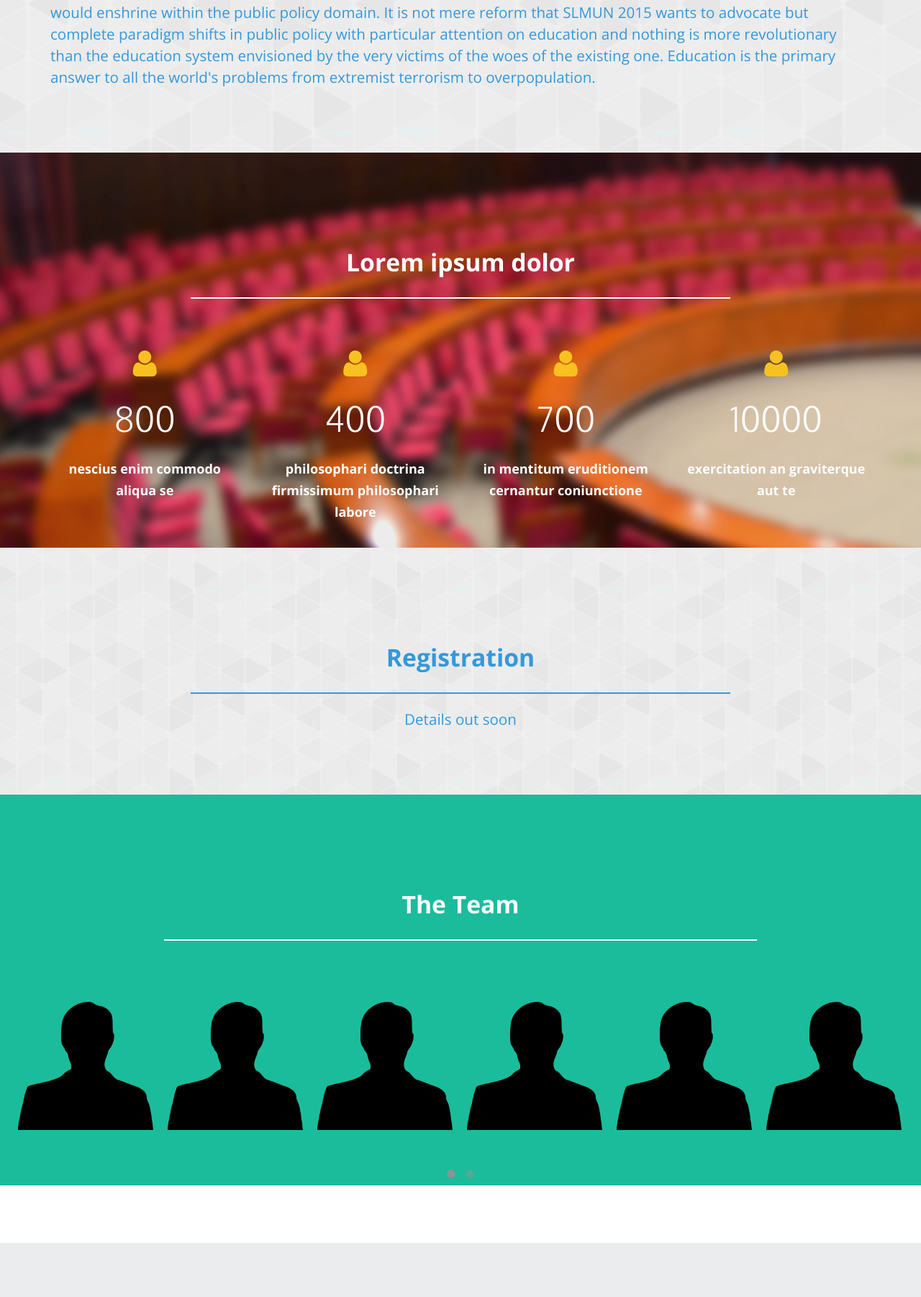
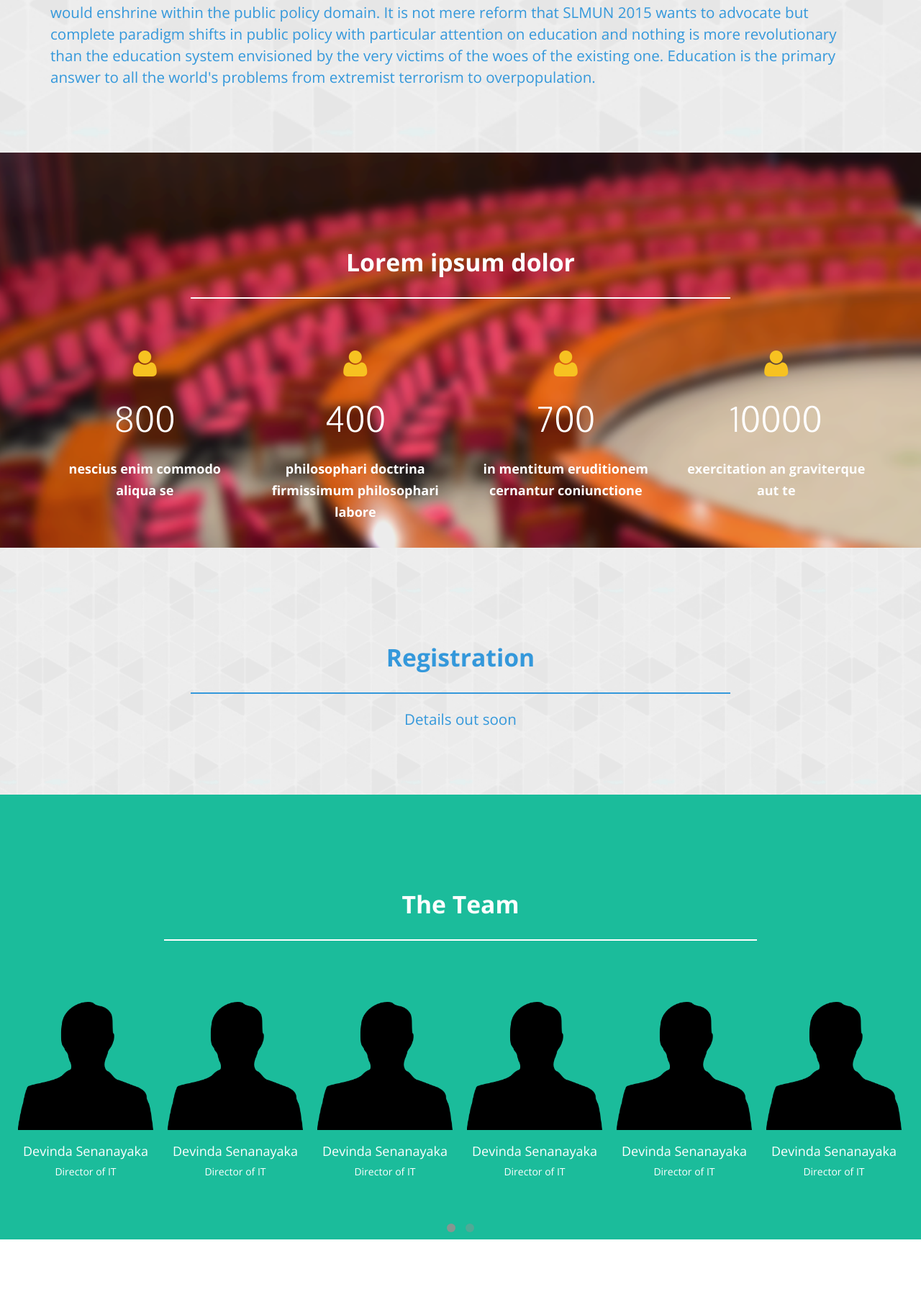
Before and after one commit to Saturnfive/SLMUN15, a PHP site: page / in a window 1280 px wide. Shown: the part 1600-3402 px from the top of the page at 72% size. Before the commit the page ends 3327 px from the top, so only its background shows below. Run offline with PHP 8.4, Linux system fonts and the light colour scheme; some libraries are stand-ins or nearby versions.

Commit message:
Menu Fixed

```diff
--- a/css/app.css
+++ b/css/app.css
@@ -50,7 +50,6 @@
     padding: 4px 6x;
     font-family: 'Montserrat', sans-serif;
     font-size: 16px;
-
 }
 .navbar-color-active {
     background-color: rgba(25, 181, 254, 0.85);
@@ -69,8 +68,8 @@
     transition: background-color 500ms linear;
 }
 .navbar-Mtext {
-    padding: 3px 5px 9px 5px;
-    margin-top: 5px;
+    padding: 6px 5px 11px 5px;
+    margin-top: 0px;
     font-family: 'Oxygen', sans-serif;
     font-size: 25px;
     font-weight: 300;
@@ -87,6 +86,13 @@
     background-color: rgba(236, 240, 241, 0.4);
     text-decoration: none;
     cursor: pointer;
+
+
+     -webkit-transition: all .5s ease;
+    -moz-transition: all .5s ease;
+    -ms-transition: all .5s ease;
+    -o-transition: all .5s ease;
+    transition: all .5s ease;
 }
 .navbar-custom a {
     /*    line-height: 4px;*/
@@ -105,8 +111,14 @@
     height: inherit;
 }
 .nav li {
-    padding-top: 7px;
+    padding-top: 1px;
 }
+
+/*
+.nav li {
+    padding-top: 4px;
+}
+*/
 .nav li a {
     color: #fff;
 }
@@ -125,7 +137,9 @@
 .section4 h1,
 .section4 p,
 .section5 h1,
-.section5 p {
+.section5 p,
+.section5 h4,
+.section5 h5 {
     font-family: 'Open Sans', sans-serif;
 }
 .section1 h1,
@@ -147,8 +161,6 @@
 .section5 h1 {
     color: #fff;
 }
-
-
 .section1 p,
 .section2 p,
 .section3 p,
@@ -165,11 +177,9 @@
 .section4 p {
     color: #3498db;
 }
-
 .section1 {
     background-color: #4B77BE;
 }
-
 .section2 {
     background-image: url(../Resources/greybackdrop.png);
     background-size: cover;
@@ -178,11 +188,9 @@
     background-image: url(../Resources/greybackdrop.png);
     background-size: cover;
 }
-
 .section5 {
-    background-color: #1BBC9B ;
+    background-color: #1BBC9B;
 }
-
 .section3 {
     background-image: url(../Resources/confroom.png);
     background-size: cover;
@@ -212,7 +220,6 @@ hr.blue-line {
     border-color: red;
     border-style: solid;
 }
-
 .stat {
     margin: 50px auto;
     text-align: center;
@@ -259,13 +266,9 @@ hr.blue-line {
         background-color: rgba(14, 67, 108, 0.9);
     }
 }
-
-
-
 .carousel-position {
     padding: 2% 0 0 0;
 }
-
 .item-settings {
     /*    margin: 220px;*/
     padding: 30px 0px;
@@ -276,3 +279,24 @@ hr.blue-line {
     border-radius: 3px;
     text-align: center;
 }
+.item-settings h4 {
+    margin-top: 20px;
+}
+a h4,
+a h5 {
+    color: #fff;
+}
+.item-settings a:hover,
+.item-settings a:focus,
+.item-settings a:hover h4,
+.item-settings a:hover h5,
+.item-settings a:focus h4,
+.item-settings a:focus h5 {
+    text-decoration: none;
+    text-shadow: 0px 1px #000;
+    -webkit-transition: all .5s ease;
+    -moz-transition: all .5s ease;
+    -ms-transition: all .5s ease;
+    -o-transition: all .5s ease;
+    transition: all 4s ease;
+}
--- a/index.html
+++ b/index.html
@@ -53,9 +53,9 @@
                         </li>
                         <li><a href="#8th-session">8th Session</a>
                         </li>
+                        <li><a href="#apply">Registration</a>
+                        </li>
                         <li><a href="#team">The Team</a>
-                        </li>
-                        <li><a href="#apply">Registration</a>
                         </li>
                         <li><a href="#">Contact Us</a>
                         </li>
@@ -266,42 +266,42 @@
                     <div class="row">
                         <div class="col-md-12 ">
                             <div id="team-slider" class="owl-carousel carousel-position">
-                                <div class="item-settings test">
-                                    <a href="#"><img class="img-responsive" src="Resources/mock.png"></a>
+                                <div class="item-settings">
+                                    <a href="#"><img class="img-responsive" src="Resources/mock.png"></a><a href="#"><h4>Devinda Senanayaka</h4><h5>Director of IT</h5></a>
                                 </div>
                                 <div class="item-settings">
-                                    <img class="img-responsive" src="Resources/mock.png">
+                                    <a href="#"><img class="img-responsive" src="Resources/mock.png"></a><a href="#"><h4>Devinda Senanayaka</h4><h5>Director of IT</h5></a>
 
                                 </div>
                                 <div class="item-settings">
-                                    <img class="img-responsive" src="Resources/mock.png">
+                                    <a href="#"><img class="img-responsive" src="Resources/mock.png"></a><a href="#"><h4>Devinda Senanayaka</h4><h5>Director of IT</h5></a>
                                 </div>
                                 <div class="item-settings">
-                                    <img class="img-responsive" src="Resources/mock.png">
+                                    <a href="#"><img class="img-responsive" src="Resources/mock.png"></a><a href="#"><h4>Devinda Senanayaka</h4><h5>Director of IT</h5></a>
                                 </div>
                                 <div class="item-settings">
-                                    <img class="img-responsive" src="Resources/mock.png">
+                                    <a href="#"><img class="img-responsive" src="Resources/mock.png"></a><a href="#"><h4>Devinda Senanayaka</h4><h5>Director of IT</h5></a>
                                 </div>
                                 <div class="item-settings">
-                                    <img class="img-responsive" src="Resources/mock.png">
+                                    <a href="#"><img class="img-responsive" src="Resources/mock.png"></a><a href="#"><h4>Devinda Senanayaka</h4><h5>Director of IT</h5></a>
                                 </div>
                                 <div class="item-settings">
-                                    <img class="img-responsive" src="Resources/mock.png">
+                                    <a href="#"><img class="img-responsive" src="Resources/mock.png"></a><a href="#"><h4>Devinda Senanayaka</h4><h5>Director of IT</h5></a>
                                 </div>
                                 <div class="item-settings">
-                                    <img class="img-responsive" src="Resources/mock.png">
+                                    <a href="#"><img class="img-responsive" src="Resources/mock.png"></a><a href="#"><h4>Devinda Senanayaka</h4><h5>Director of IT</h5></a>
                                 </div>
                                 <div class="item-settings">
-                                    <img class="img-responsive" src="Resources/mock.png">
+                                    <a href="#"><img class="img-responsive" src="Resources/mock.png"></a><a href="#"><h4>Devinda Senanayaka</h4><h5>Director of IT</h5></a>
                                 </div>
                                 <div class="item-settings">
-                                    <img class="img-responsive" src="Resources/mock.png">
+                                    <a href="#"><img class="img-responsive" src="Resources/mock.png"></a><a href="#"><h4>Devinda Senanayaka</h4><h5>Director of IT</h5></a>
                                 </div>
                                 <div class="item-settings">
-                                    <img class="img-responsive" src="Resources/mock.png">
+                                    <a href="#"><img class="img-responsive" src="Resources/mock.png"></a><a href="#"><h4>Devinda Senanayaka</h4><h5>Director of IT</h5></a>
                                 </div>
                                 <div class="item-settings">
-                                    <img class="img-responsive" src="Resources/mock.png">
+                                    <a href="#"><img class="img-responsive" src="Resources/mock.png"></a><a href="#"><h4>Devinda Senanayaka</h4><h5>Director of IT</h5></a>
                                 </div>
                             </div>
                         </div>
--- a/js/custom.js
+++ b/js/custom.js
@@ -4,9 +4,21 @@
 (function ($) {
 
     $(document).ready(function () {
-
+        var hasScroll = false;
         $('#logo').show();
         $('#scrollup').hide();
+
+        if ($(this).scrollTop() > 100) {
+            document.getElementById("navibar").className = document.getElementById("navibar").className.replace(/(?:^|\s)navbar-color-disabled(?!\S)/g, '');
+            document.getElementById("content-navbar").className = document.getElementById("content-navbar").className.replace(/(?:^|\s)pull-down-navbar(?!\S)/g, '');
+
+            document.getElementById("navibar").className += " navbar-color-active";
+            document.getElementById("content-navbar").className += " pull-up-navbar";
+            $("#logo").fadeOut();
+            $("#scrollup").fadeIn();
+            hasScroll = true;
+        }
+
 
 
         $(function () {
@@ -45,8 +57,8 @@
 
     var eFired = false,
         oTop = $(document).height(),
-    scrollticker;
-        oTop = (oTop * 0.4598877529)-10;
+        scrollticker;
+    oTop = (oTop * 0.4598877529) - 10;
 
     $(window).scroll(function () {
 
@@ -85,7 +97,7 @@
             var pTop = $('body').scrollTop();
             console.log(pTop + ' - ' + oTop);
 
-            if (pTop > oTop )  {
+            if (pTop > oTop) {
                 if (eFired === false) {
                     y();
                     eFired = true;
@@ -185,7 +197,7 @@ $(document).ready(function () {
 $(document).ready(function () {
 
     $('#team-slider').owlCarousel({
-        autoPlay: 1500, //Set AutoPlay to 3 seconds
+       // autoPlay: 1500, //Set AutoPlay to 3 seconds
 
         items: 6,
         itemsDesktop: [1199, 3],
```
Lines whose indentation alone changed are shown as unchanged.
